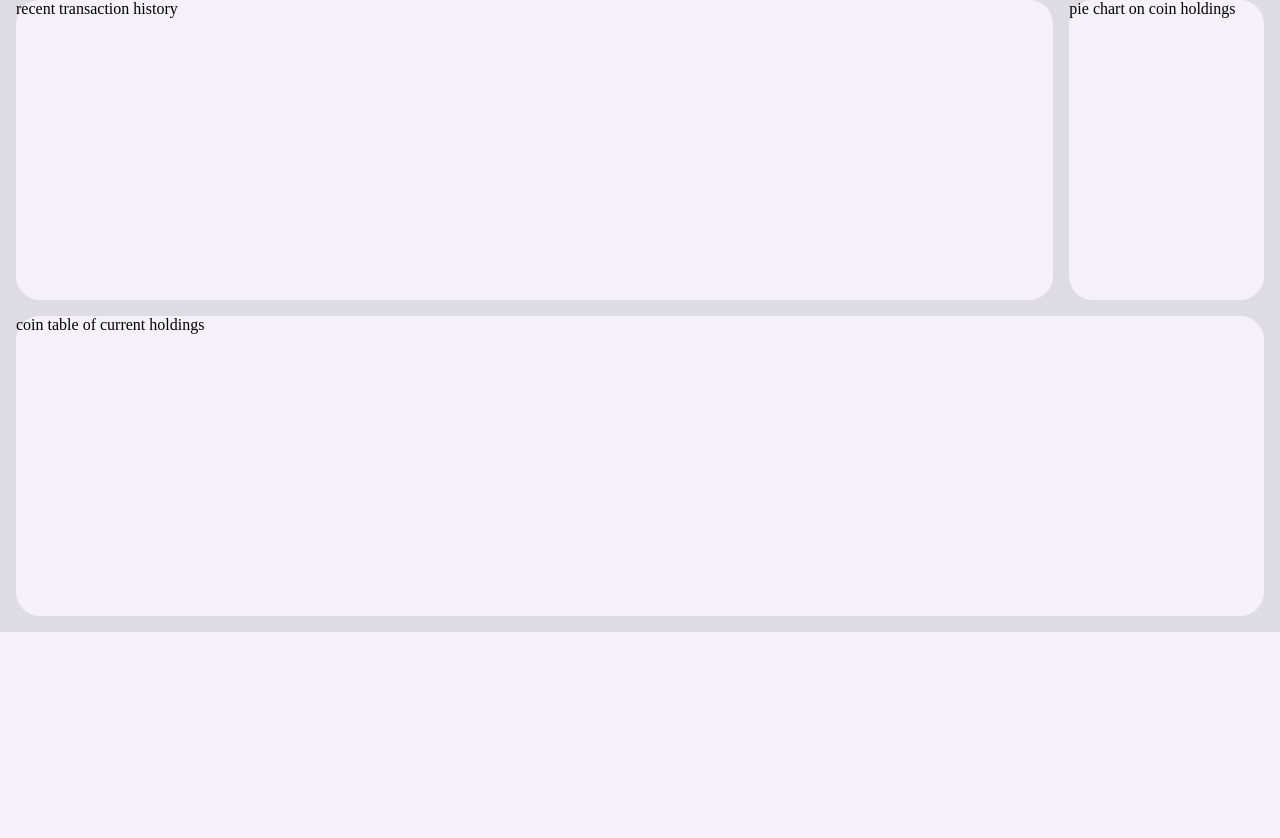
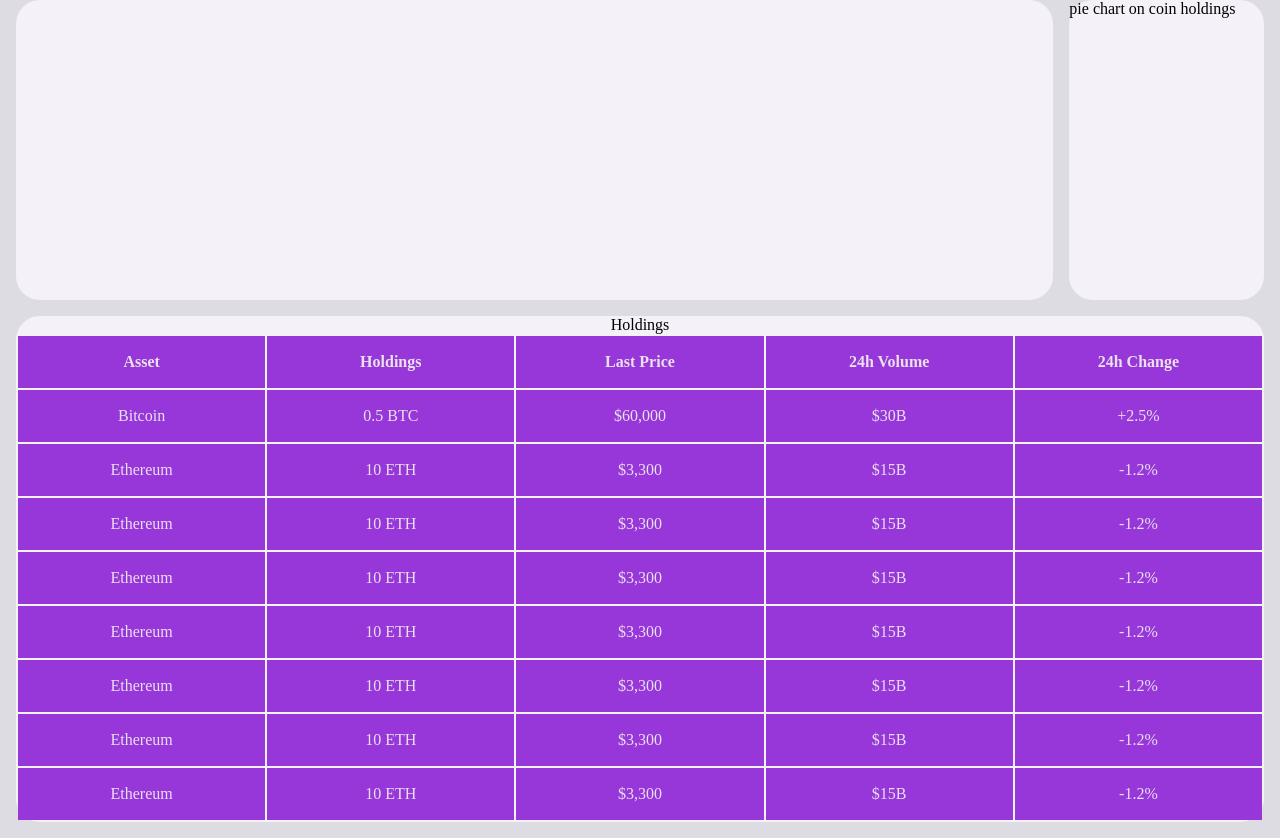
Before and after one commit to JDgoldvox/CryptoMarketApp, a React (Vite) app in the folder frontend/: page /portfolio in a window 1280 px wide. Shown: the part 728-1566 px from the top of the page. Before the commit the page ends 1360 px from the top, so only its background shows below. Built offline with nearby package versions, Linux system fonts and the light colour scheme; a web font is replaced by a local one.

Commit message:
add holding table

```diff
--- /dev/null
+++ b/frontend/src/components/portfolio/Holding.module.css
@@ -0,0 +1,18 @@
+.tableDiv {
+    width: 100%;
+    max-height: 900px;
+    overflow: auto;
+}
+
+.table {
+    width: 100%;
+    height: 100%;
+
+    th, td{
+        height: 50px;
+        background-color: var(--accent-bg-color);
+        color: var(--secondary-font-color);
+        text-align: center;
+        width: 20%;
+    }
+}
--- /dev/null
+++ b/frontend/src/components/portfolio/Holding.tsx
@@ -0,0 +1,55 @@
+import style from "./Holding.module.css"
+
+export default function Holding() {
+
+    let headers: string[] = ["Asset", "Holdings", "Last Price", "24h Volume", "24h Change"];
+
+    const transactions: HoldingsData[] = [
+        { id: 1, asset: "Bitcoin", holdings: "0.5 BTC", lastPrice: "$60,000", volume24h: "$30B", change24h: "+2.5%" },
+        { id: 2, asset: "Ethereum", holdings: "10 ETH", lastPrice: "$3,300", volume24h: "$15B", change24h: "-1.2%" },
+        { id: 3, asset: "Ethereum", holdings: "10 ETH", lastPrice: "$3,300", volume24h: "$15B", change24h: "-1.2%" },
+        { id: 4, asset: "Ethereum", holdings: "10 ETH", lastPrice: "$3,300", volume24h: "$15B", change24h: "-1.2%" },
+        { id: 5, asset: "Ethereum", holdings: "10 ETH", lastPrice: "$3,300", volume24h: "$15B", change24h: "-1.2%" },
+        { id: 6, asset: "Ethereum", holdings: "10 ETH", lastPrice: "$3,300", volume24h: "$15B", change24h: "-1.2%" },
+        { id: 7, asset: "Ethereum", holdings: "10 ETH", lastPrice: "$3,300", volume24h: "$15B", change24h: "-1.2%" },
+        { id: 8, asset: "Ethereum", holdings: "10 ETH", lastPrice: "$3,300", volume24h: "$15B", change24h: "-1.2%" },
+    ];
+
+    interface HoldingsData {
+        id: number;
+        asset: string;
+        holdings: string;
+        lastPrice: string;
+        volume24h: string;
+        change24h: string;
+    }
+
+    return (
+        <div className = {style.tableDiv}>
+            <table className={style.table}>
+                <caption> Holdings </caption>
+
+                <thead>
+                <tr>
+                    { headers.map((header, index) => {
+                        return <th key={index}>{header}</th>
+                    })}
+                </tr>
+                </thead>
+
+                <tbody>
+                { transactions.map((transaction) => {
+                    return <tr key={transaction.id}>
+                        <td>{transaction.asset}</td>
+                        <td>{transaction.holdings}</td>
+                        <td>{transaction.lastPrice}</td>
+                        <td>{transaction.volume24h}</td>
+                        <td>{transaction.change24h}</td>
+                    </tr>
+                })
+                }
+                </tbody>
+            </table>
+        </div>
+    );
+}
--- a/frontend/src/pages/Portfolio.tsx
+++ b/frontend/src/pages/Portfolio.tsx
@@ -2,6 +2,7 @@
 import portfolioStyle from "./Portfolio.module.css"
 import TopMovers from "../components/portfolio/TopMovers.tsx"
 import Account from "../components/portfolio/Account.tsx"
+import Holding from "../components/portfolio/Holding.tsx"
 
 export default function Portfolio() {
   return (
@@ -17,13 +18,13 @@
                 <TopMovers/>
             </div>
             <div className={`${portfolioStyle.gridItemD} ${portfolioStyle.containerStyle}`}>
-                recent transaction history
+
             </div>
             <div className={`${portfolioStyle.gridItemE} ${portfolioStyle.containerStyle}`}>
                 pie chart on coin holdings
             </div>
             <div className={`${portfolioStyle.gridItemF} ${portfolioStyle.containerStyle}`}>
-                coin table of current holdings
+                <Holding/>
             </div>
         </div>
     </div>
```
